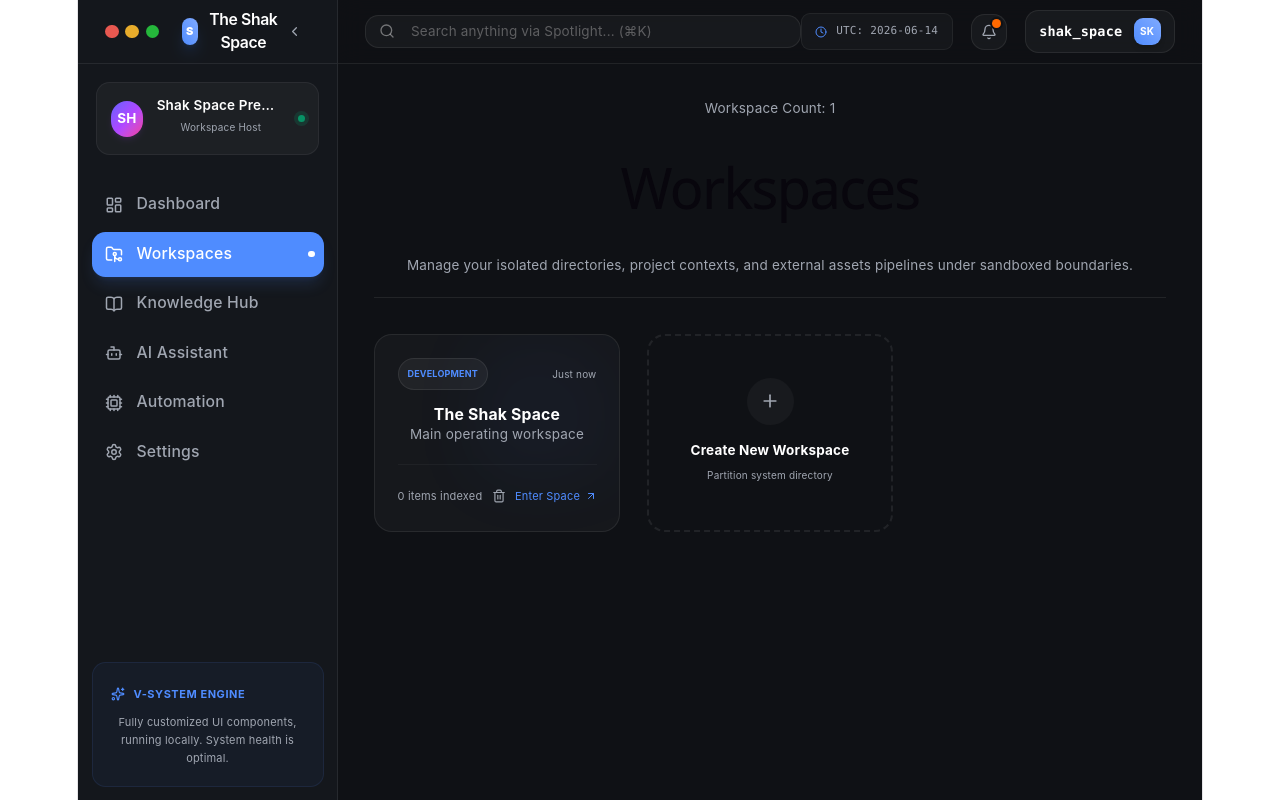
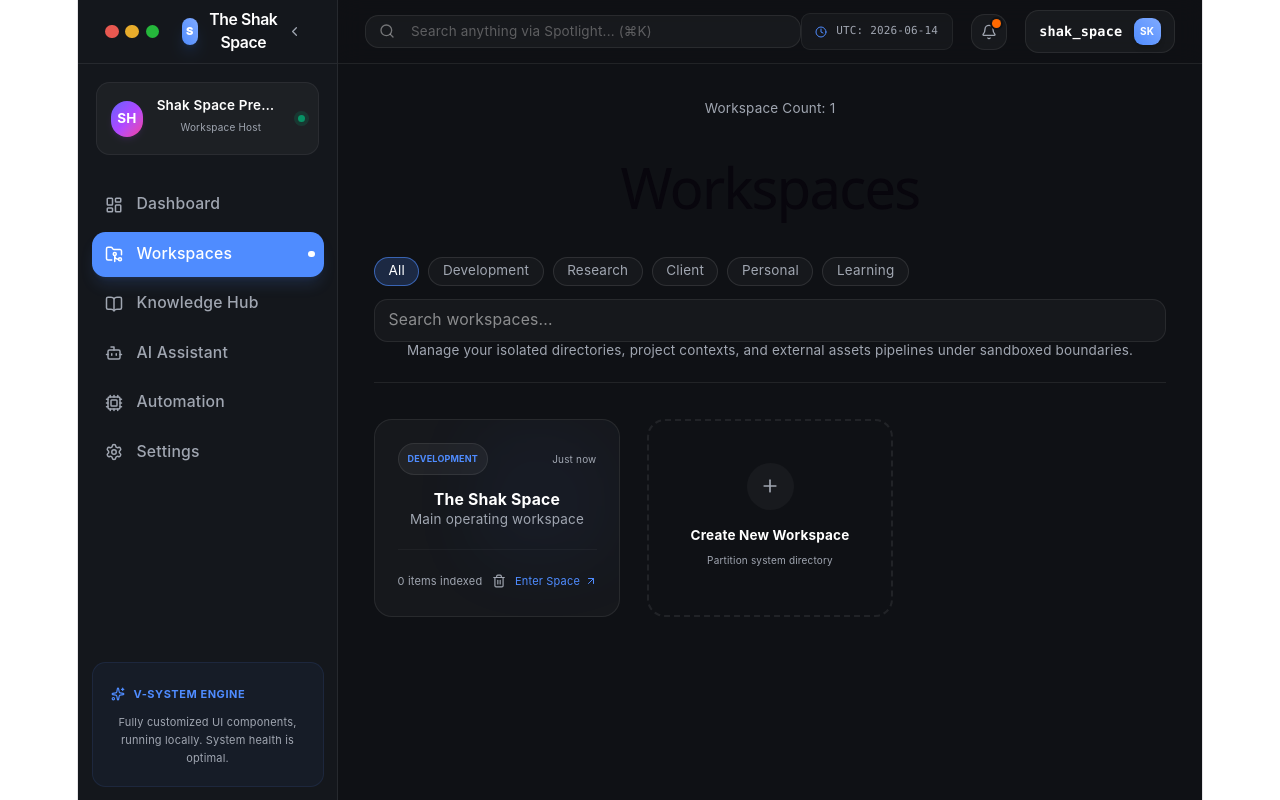
Before and after one commit to TheShakSpace/ShakSpace_OS, a React (Vite) app in the folder the-shak-space/: page /workspaces in a window 1280 px wide. Built offline with nearby package versions, Linux system fonts and the light colour scheme.

Commit message:
day 3 started

```diff
--- a/the-shak-space/src/pages/WorkspacePage.jsx
+++ b/the-shak-space/src/pages/WorkspacePage.jsx
@@ -18,7 +18,20 @@ export default function WorkspacesPage() {
     category: "",
   });
 
+  const [search, setSearch] = React.useState("");
+  const [activeCategory, setActiveCategory] = React.useState("All");
+
+  const categories = [
+    "All",
+    "Development",
+    "Research",
+    "Client",
+    "Personal",
+    "Learning",
+  ];
+
   const openModal = () => setIsModalOpen(true);
+
   const closeModal = () => {
     setIsModalOpen(false);
     setForm({ name: "", description: "", category: "" });
@@ -52,6 +65,34 @@ export default function WorkspacesPage() {
       <div className="border-b border-white/[0.08] pb-5">
         <p className="text-xs text-[#A0A6B1] mb-2">Workspace Count: {workspaces.length}</p>
         <h1 className="text-2xl font-black text-white">Workspaces</h1>
+
+        <div className="mt-4">
+          <div className="flex flex-wrap gap-2 mb-3">
+            {categories.map((c) => (
+              <button
+                key={c}
+                type="button"
+                onClick={() => setActiveCategory(c)}
+                className={`px-3 py-1 rounded-full text-xs border transition-all cursor-pointer ${
+                  activeCategory === c
+                    ? "bg-[#4F8CFF]/20 border-[#4F8CFF]/60 text-white"
+                    : "bg-white/[0.03] border-white/[0.10] text-[#A0A6B1] hover:text-white hover:border-[#4F8CFF]/40"
+                }`}
+              >
+                {c}
+              </button>
+            ))}
+          </div>
+
+          <input
+            value={search}
+            onChange={(e) => setSearch(e.target.value)}
+            className="w-full bg-white/[0.03] border border-white/[0.08] rounded-xl px-3 py-2 text-sm text-white outline-none focus:border-[#4F8CFF]/60"
+            placeholder="Search workspaces..."
+          />
+        </div>
+
+
 
 
         <p className="text-xs text-[#A0A6B1] mt-1">
@@ -134,13 +175,28 @@ export default function WorkspacesPage() {
       )}
 
       <div className="grid grid-cols-1 sm:grid-cols-2 md:grid-cols-3 gap-6">
-        {workspaces.map((workspace) => (
+        {workspaces
+          .filter((workspace) => {
+            const q = search.trim().toLowerCase();
+            if (!q) return true;
 
-          <motion.div
-            whileHover={{ y: -4 }}
-            key={workspace.id}
-            className="p-5 rounded-2xl bg-white/[0.03] border border-white/[0.08] flex flex-col justify-between h-44 relative group overflow-hidden"
-          >
+            const name = (workspace.name ?? "").toString().toLowerCase();
+            const description = (workspace.description ?? "").toString().toLowerCase();
+            const category = (workspace.category ?? "").toString().toLowerCase();
+
+            return (
+              name.includes(q) ||
+              description.includes(q) ||
+              category.includes(q)
+            );
+          })
+          .map((workspace) => (
+            <motion.div
+              whileHover={{ y: -4 }}
+              key={workspace.id}
+              className="p-5 rounded-2xl bg-white/[0.03] border border-white/[0.08] flex flex-col justify-between h-44 relative group overflow-hidden"
+            >
+
             <div className={`absolute top-0 right-0 w-32 h-32 bg-gradient-to-tr ${workspace.color ?? "from-blue-500/20 to-indigo-500/10"} blur-2xl opacity-30`} />
             <div className="z-10">
               <div className="flex items-center justify-between mb-3">
```
